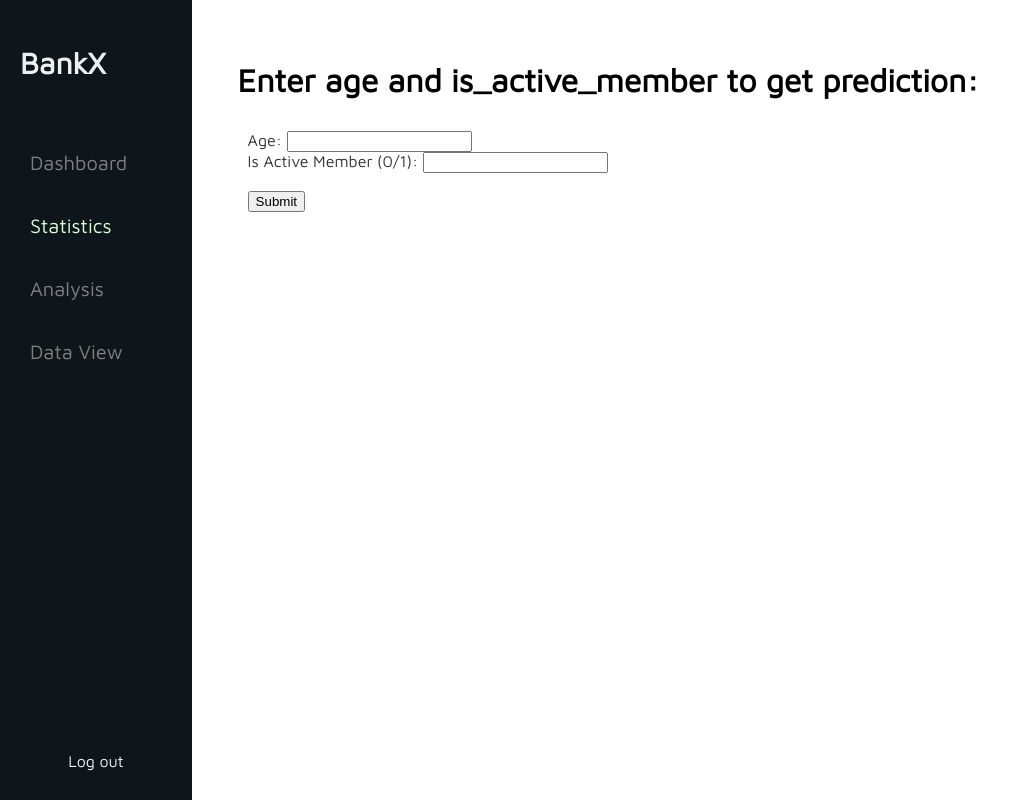
After one commit to raphaelbdias/bankdashboard, a Flask app: page /statistics in a window 1280 px wide. The commit adds this page. Shown: the whole page, without its empty margins (0-1017 px from the left). Run offline with Flask 3, Linux system fonts and the light colour scheme; parts of the project's set-up code (start-up, migrations or seed data) failed here and were passed over; some libraries are stand-ins or nearby versions.

Commit message:
updated code for statistcs and added a model

```diff
--- a/main.py
+++ b/main.py
@@ -1,6 +1,9 @@
 from flask import Flask, render_template, request, jsonify
 import pandas as pd
 import folium
+import pickle
+import numpy as np
+from sklearn.ensemble import GradientBoostingClassifier
 
 app = Flask(__name__)
 
@@ -15,6 +18,10 @@ location_coords = {
 
 # Add coordinates to the dataframe
 df['Coordinates'] = df['Geography'].map(location_coords)
+
+# Load the model
+with open('hclf_churn_model.pkl', 'rb') as model_file:
+    model = pickle.load(model_file)
 
 # Function to format currency and round off to 1 decimal
 def format_currency(amount):
@@ -78,10 +85,29 @@ def index():
                             total_customers=total_customers,
                             gender=gender)
 
-@app.route('/statistics')
+@app.route('/statistics', methods=['GET', 'POST'])
 def statistics():
+    prediction = None
+    pred = ''
+    if request.method == 'POST':
+        # Get data from form
+        age = float(request.form['age'])
+        is_active_member = float(request.form['is_active_member'])
+
+        # Convert to numpy array and reshape for prediction
+        features = np.array([age, is_active_member]).reshape(1, -1)
+
+        # Make prediction
+        prediction = model.predict(features)
+        prediction = int(model.predict(features)[0])
+
+        if prediction == 0:
+            pred = 'Not going to Churn'
+        else:
+            pred = 'Going to churn'
+
     # Replace with your statistics logic
-    return render_template('statistics.html', active_tab='statistics')
+    return render_template('statistics.html', active_tab='statistics', preds=pred)
 
 @app.route('/analysis')
 def analysis():
--- a/requirements.txt
+++ b/requirements.txt
@@ -1,3 +1,4 @@
 flask
 pandas
 ipyleaflet
+scikit-learn
--- a/static/styles.css
+++ b/static/styles.css
@@ -109,10 +109,17 @@ body {
     border-radius: 10px;
     background-color: #f9f9f9;
     box-shadow: 0 0 10px rgba(0, 0, 0, 0.1);
-    width: 80%;
+    width: 100%;
     font-size: small;
 }
+*::-webkit-scrollbar {
+    display: none;
+}
 
+/* Hide scrollbar for all elements in Firefox */
+* {
+    scrollbar-width: none; /* For Firefox */
+}
 
 .customer-table {
     border-collapse: collapse;
@@ -266,3 +273,29 @@ th {
 .slicers button:hover {
     background-color: #4ecca2b0;
 }
+
+
+/* Selector */
+
+.form-input {
+  display: block;
+  margin-bottom: 10px;
+  padding: 8px;
+  width: 95%;
+  font-size: 16px;
+  color: #333;
+  background-color: #fff;
+  border-radius: 4px;
+  border: 2px solid transparent;
+}
+
+.form-input:hover { /* Styles the input when hovered */ }
+
+/* Property and Value Example */
+.error::before {
+  content: "Error!"; /* Error message before error elements */
+  font-weight: bold;
+  display: block;
+  color: red;
+  margin-left: 10px;
+}
--- /dev/null
+++ b/templates/statistics.html
@@ -0,0 +1,25 @@
+{% extends "base.html" %}
+
+{% block title %}Statistics{% endblock %}
+
+{% block content %}
+
+<h1>Enter age and is_active_member to get prediction:</h1>
+<div class="form-input" method="POST">
+    Age: <input type="number" name="age"><br>
+    Is Active Member (0/1): <input type="number"
+name="is_active_member"><br><br>
+    <input type="submit" value="Submit">
+</div>
+
+{% if preds == '' %}
+
+        <p> </p>
+
+{% else %}
+
+    <p> {{ preds }} </p>
+
+{% endif %}
+
+{% endblock %}
```
Also changed, not shown: templates/analysis.html (added, +8 -0 lines), test.py (added, +25 -0 lines), 1 other file.
